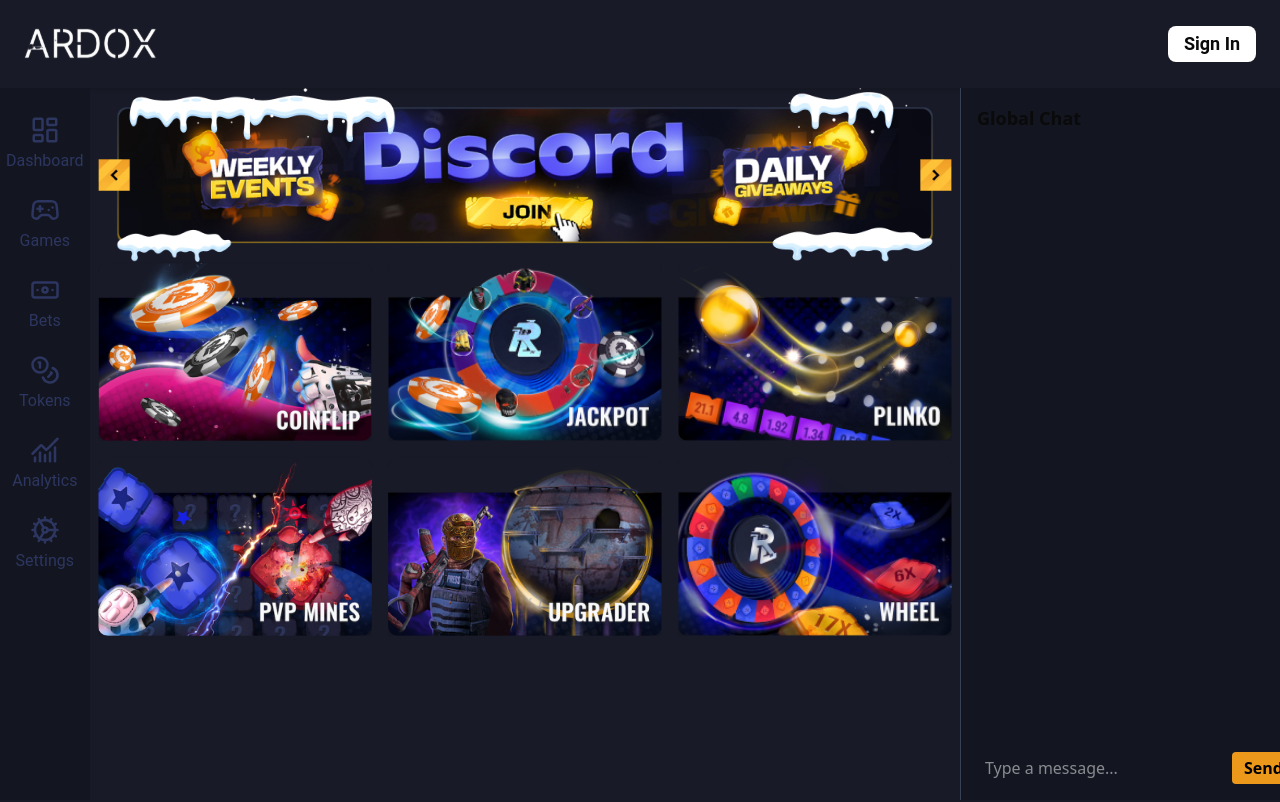
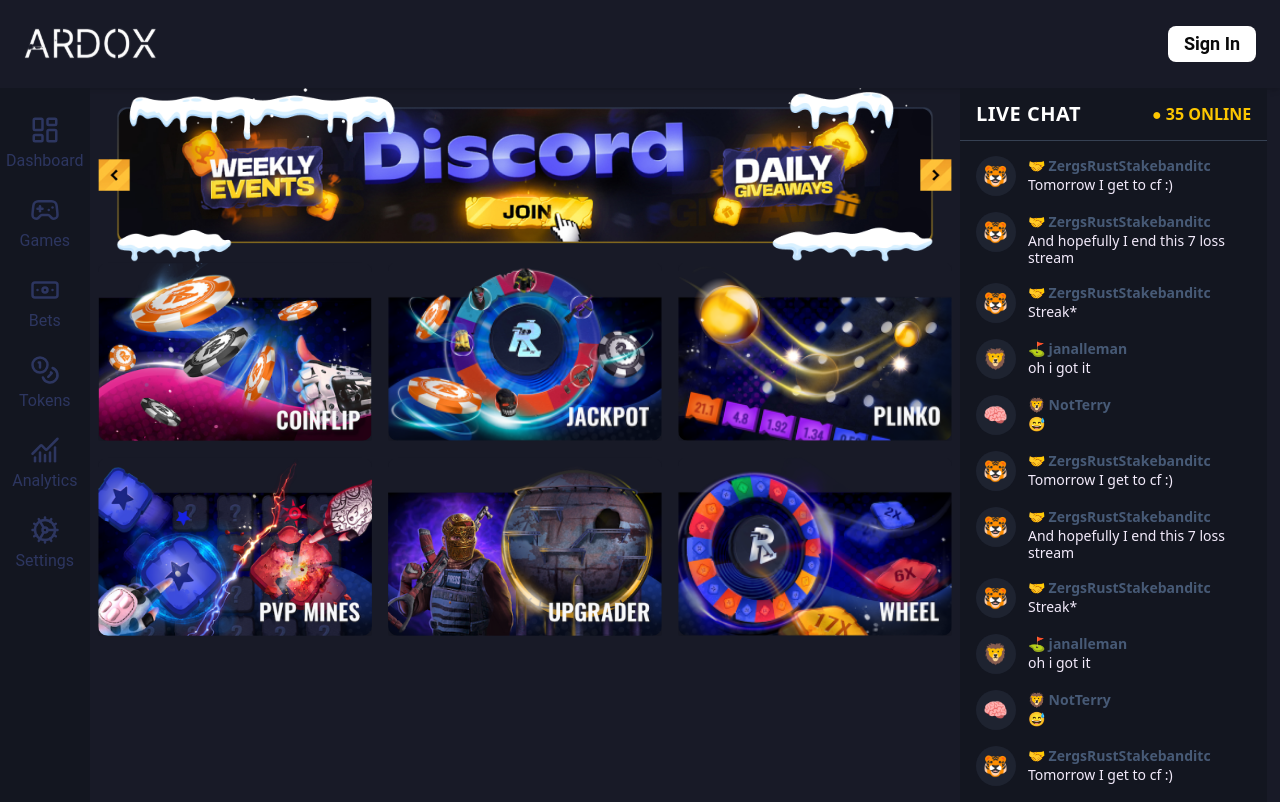
Before and after one commit to Ujjwal-Aggrawal2279/Betting, a React (Vite) app: page / in a window 1280 px wide. Shown: the top 802 px of the page. Built offline with nearby package versions, Linux system fonts and the light colour scheme.

Commit message:
create new global chat page and set scrollbar

```diff
--- a/package.json
+++ b/package.json
@@ -45,6 +45,7 @@
     "cmdk": "^1.1.1",
     "date-fns": "^4.1.0",
     "embla-carousel-react": "^8.6.0",
+    "emoji-picker-react": "^4.13.2",
     "input-otp": "^1.4.2",
     "lucide-react": "^0.539.0",
     "next-themes": "^0.4.6",
--- a/src/components/ui/scroll-area.jsx
+++ b/src/components/ui/scroll-area.jsx
@@ -1,5 +1,3 @@
-"use client"
-
 import * as React from "react"
 import * as ScrollAreaPrimitive from "@radix-ui/react-scroll-area"
 
--- a/src/features/home/components/GlobalChat.jsx
+++ b/src/features/home/components/GlobalChat.jsx
@@ -1,87 +1,226 @@
-import React, { useState } from "react";
+import React, { useState, useRef, useEffect } from "react";
 import { Sheet, SheetContent, SheetTrigger } from "@/components/ui/sheet";
-import { MessageSquare } from "lucide-react";
+import { Input } from "@/components/ui/input";
+import { Button } from "@/components/ui/button";
+import { MessageSquare, Smile } from "lucide-react";
+import EmojiPicker from "emoji-picker-react";
+import { ScrollArea } from "@/components/ui/scroll-area";
+const GlobalChat = () => {
+  const [showEmojiPicker, setShowEmojiPicker] = useState(false);
 
-const GlobalChat = () => {
-       const [messages, setMessages] = useState([]);
+  const [messages, setMessages] = useState([
+    { user: "⛳ janalleman", text: "wtf", type: "user", avatar: "🦊" },
+    {
+      user: "⛳ janalleman",
+      text: "i just won upgrader and its not giving me my item",
+      type: "user",
+      avatar: "🦊",
+    },
+    {
+      user: "🦁 NotTerry",
+      text: "Did you click off of the pop up? If you did it'll auto sell it for you with +5% and you'll receive the balance automatically.",
+      type: "mod",
+      avatar: "🧠",
+    },
+    {
+      user: "⛳ janalleman",
+      text: "no i think its lag or something bc when i try to upgrade again ita says game active",
+      type: "user",
+      avatar: "🦊",
+    },
+    { user: "⛳ janalleman", text: "oh i got it", type: "user", avatar: "🦁" },
+    { user: "🦁 NotTerry", text: "😅", type: "mod", avatar: "🧠" },
+    {
+      user: "🤝 ZergsRustStakebanditc",
+      text: "Tomorrow I get to cf :)",
+      type: "user",
+      avatar: "🐯",
+    },
+    {
+      user: "🤝 ZergsRustStakebanditc",
+      text: "And hopefully I end this 7 loss stream",
+      type: "user",
+      avatar: "🐯",
+    },
+    {
+      user: "🤝 ZergsRustStakebanditc",
+      text: "Streak*",
+      type: "user",
+      avatar: "🐯",
+    },
+    { user: "⛳ janalleman", text: "oh i got it", type: "user", avatar: "🦁" },
+    { user: "🦁 NotTerry", text: "😅", type: "mod", avatar: "🧠" },
+    {
+      user: "🤝 ZergsRustStakebanditc",
+      text: "Tomorrow I get to cf :)",
+      type: "user",
+      avatar: "🐯",
+    },
+    {
+      user: "🤝 ZergsRustStakebanditc",
+      text: "And hopefully I end this 7 loss stream",
+      type: "user",
+      avatar: "🐯",
+    },
+    {
+      user: "🤝 ZergsRustStakebanditc",
+      text: "Streak*",
+      type: "user",
+      avatar: "🐯",
+    },
+    { user: "⛳ janalleman", text: "oh i got it", type: "user", avatar: "🦁" },
+    { user: "🦁 NotTerry", text: "😅", type: "mod", avatar: "🧠" },
+    {
+      user: "🤝 ZergsRustStakebanditc",
+      text: "Tomorrow I get to cf :)",
+      type: "user",
+      avatar: "🐯",
+    },
+    {
+      user: "🤝 ZergsRustStakebanditc",
+      text: "And hopefully I end this 7 loss stream",
+      type: "user",
+      avatar: "🐯",
+    },
+    {
+      user: "🤝 ZergsRustStakebanditc",
+      text: "Streak*",
+      type: "user",
+      avatar: "🐯",
+    },
+    { user: "⛳ janalleman", text: "oh i got it", type: "user", avatar: "🦁" },
+    { user: "🦁 NotTerry", text: "😅", type: "mod", avatar: "🧠" },
+    {
+      user: "🤝 ZergsRustStakebanditc",
+      text: "Tomorrow I get to cf :)",
+      type: "user",
+      avatar: "🐯",
+    },
+    {
+      user: "🤝 ZergsRustStakebanditc",
+      text: "And hopefully I end this 7 loss stream",
+      type: "user",
+      avatar: "🐯",
+    },
+    {
+      user: "🤝 ZergsRustStakebanditc",
+      text: "Streak*",
+      type: "user",
+      avatar: "🐯",
+    },
+  ]);
+
   const [input, setInput] = useState("");
+  const messagesEndRef = useRef(null);
 
   const sendMessage = () => {
-              if (input.trim() === "") return;
-              setMessages([...messages, input]);
+    if (!input.trim()) return;
+    setMessages([
+      ...messages,
+      { user: "You", text: input, type: "user", avatar: "🙋" },
+    ]);
     setInput("");
+    setShowEmojiPicker(false);
   };
+
+  useEffect(() => {
+    messagesEndRef.current?.scrollIntoView({ behavior: "smooth" });
+  }, [messages]);
+
+  const renderMessages = () =>
+    messages.map((msg, idx) => (
+      <div key={idx} className="flex items-start gap-3 text-sm">
+        {/* Emoji Avatar */}
+        <div className="w-10 h-10 flex items-center justify-center rounded-full bg-[#1e2330] text-xl p-2">
+          {msg.avatar}
+        </div>
+        {/* Message */}
+        <div>
+          <p className="text-[#475A76] text-sm font-semibold">{msg.user}</p>
+          <p className="text-[#F3EBFB] leading-tight">{msg.text}</p>
+        </div>
+      </div>
+    ));
+
+  const ChatBox = () => (
+    <div className="flex flex-col h-screen  bg-[#131620] text-white">
+      {/* Header */}
+      <div className="flex items-center justify-between px-4 py-3 border-b border-gray-700">
+        <h2 className="text-xl font-bold tracking-wide">LIVE CHAT</h2>
+        <span className="text-yellow-400 text-base font-bold">● 35 ONLINE</span>
+      </div>
+
+      {/* Messages */}
+      <ScrollArea className="h-200 ">
+        <div className="flex-1   px-4 py-3 space-y-4  ">
+          {renderMessages()}
+
+          <div ref={messagesEndRef} />
+        </div>
+      </ScrollArea>
+
+      {/* Footer */}
+      <div className="relative flex items-center gap-2 p-3 border-t border-gray-700 bg-[#1a1e29]">
+        <div className="flex-1 flex items-center bg-[#0f111a] rounded-xl px-3 py-2 border border-gray-700">
+          <Input
+            className="flex-1 bg-transparent border-none text-gray-300 focus-visible:ring-0 focus-visible:outline-none placeholder-gray-500"
+            placeholder="Type a message..."
+            value={input}
+            onChange={(e) => setInput(e.target.value)}
+            onKeyDown={(e) => {
+              if (e.key === "Enter") {
+                e.preventDefault();
+                sendMessage();
+              }
+            }}
+          />
+          {/* Emoji Picker Button */}
+          <Smile
+            className="text-gray-400 hover:text-white cursor-pointer w-5 h-5 ml-2"
+            onClick={() => setShowEmojiPicker((prev) => !prev)}
+          />
+        </div>
+
+        <Button
+          size="icon"
+          className="rounded-full bg-blue-600 hover:bg-blue-700 text-white"
+          onClick={sendMessage}
+        >
+          <MessageSquare className="w-5 h-5" />
+        </Button>
+
+        {/* Emoji Picker */}
+        {showEmojiPicker && (
+          <div className="absolute bottom-16 right-4 z-50 bg-[#1a1e29] rounded-md shadow-md">
+            <EmojiPicker
+              theme="dark"
+              onEmojiClick={(emoji) => setInput((prev) => prev + emoji.emoji)}
+            />
+          </div>
+        )}
+      </div>
+    </div>
+  );
 
   return (
     <>
-                     {/* Large screens: always visible sidebar */}
-                     <div className="hidden lg:flex flex-col h-full w-[25%] bg-[#131620] border-l border-gray-700 p-4">
-                            <h2 className="text-lg font-bold mb-2">Global Chat</h2>
-                            <div className="flex-1 overflow-y-auto mb-2 space-y-2">
-                                   {messages.map((msg, idx) => (
-                                          <div
-                                                 key={idx}
-                                                 className="bg-[#2D3660] p-2 rounded text-white text-sm"
-                                          >
-                                                 {msg}
-                                          </div>
-                                   ))}
-                            </div>
-                            <div className="flex gap-2">
-                                   <input
-                                          type="text"
-                                          value={input}
-                                          onChange={(e) => setInput(e.target.value)}
-                                          placeholder="Type a message..."
-                                          className="flex-1 px-2 py-1 rounded bg-[#131620] text-white outline-none"
-                                          onKeyDown={(e) => e.key === "Enter" && sendMessage()}
-                                   />
-                                   <button
-                                          onClick={sendMessage}
-                                          className="bg-[#EC981A] px-3 rounded text-black font-semibold"
-                                   >
-                                          Send
-                                   </button>
-                            </div>
+      {/* Desktop Sidebar */}
+      <div className="hidden lg:flex flex-col  w-[24%]">
+        <ChatBox />
       </div>
 
-                     {/* Small screens: bottom sheet */}
+      {/* Mobile Bottom Sheet */}
       <div className="lg:hidden">
         <Sheet>
-                                   <SheetTrigger className="fixed bottom-4 right-4 bg-[#EC981A] p-3 rounded-full shadow-lg z-50">
-                                          <MessageSquare size={24} className="text-black" />
+          <SheetTrigger asChild>
+            <Button className="fixed bottom-4 right-4 rounded-full shadow-lg bg-blue-600 hover:bg-blue-700 text-white p-3">
+              <MessageSquare className="w-5 h-5" />
+            </Button>
           </SheetTrigger>
-                                   <SheetContent
-                                          side="bottom"
-                                          className="h-[400px] bg-[#1A1F2B] p-4 flex flex-col"
-                                   >
-                                          <h2 className="text-lg font-bold mb-2 text-white">Global Chat</h2>
-                                          <div className="flex-1 overflow-y-auto mb-2 space-y-2">
-                                                 {messages.map((msg, idx) => (
-                                                        <div
-                                                               key={idx}
-                                                               className="bg-[#2D3660] p-2 rounded text-white text-sm"
-                                                        >
-                                                               {msg}
-                                                        </div>
-                                                 ))}
-                                          </div>
-                                          <div className="flex gap-2">
-                                                 <input
-                                                        type="text"
-                                                        value={input}
-                                                        onChange={(e) => setInput(e.target.value)}
-                                                        placeholder="Type a message..."
-                                                        className="flex-1 px-2 py-1 rounded bg-[#131620] text-white outline-none"
-                                                        onKeyDown={(e) => e.key === "Enter" && sendMessage()}
-                                                 />
-                                                 <button
-                                                        onClick={sendMessage}
-                                                        className="bg-[#EC981A] px-3 rounded text-black font-semibold"
-                                                 >
-                                                        Send
-                                                 </button>
-                                          </div>
+          <SheetContent side="bottom" className="h-[70%] p-0">
+            <ScrollArea className="h-full ">
+              <ChatBox />
+            </ScrollArea>
           </SheetContent>
         </Sheet>
       </div>
```
Also changed, not shown: 1 other file (tests, documents, lock files or other folders). Lines whose indentation alone changed are shown as unchanged.
